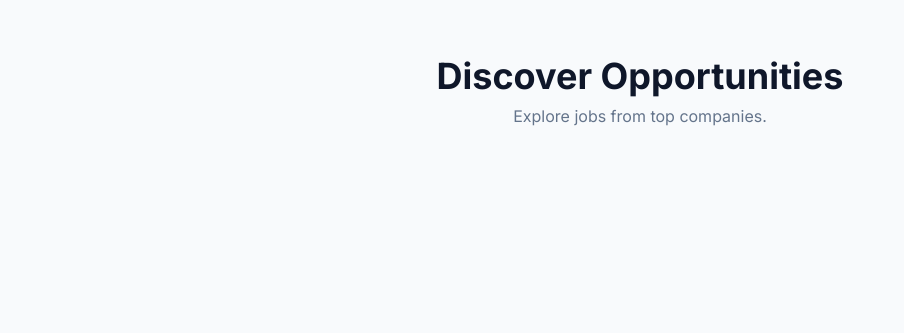
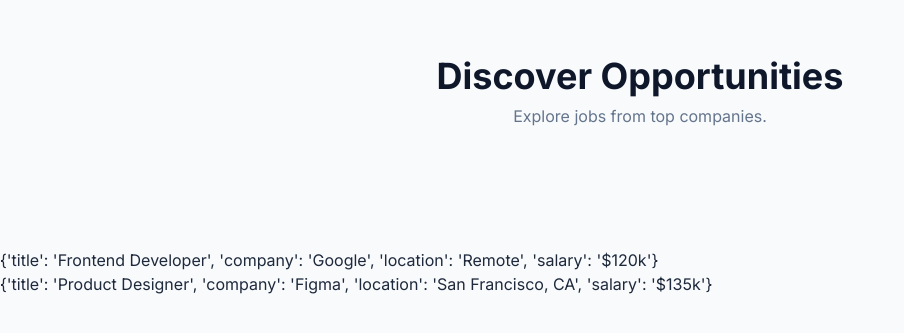
Before and after one commit to musafir1banjaara/lakshya-django, a Django app: page /home/ in a window 1280 px wide. Shown: the part 65-398 px from the top of the page, without its empty margins (0-904 px from the left). Run offline with Django 5.2, Linux system fonts and the light colour scheme; some libraries are stand-ins or nearby versions.

Commit message:
Passing, Accessing, Looping data from views to template

```diff
--- a/myapp/templates/index.html
+++ b/myapp/templates/index.html
@@ -52,6 +52,11 @@
             <p class="text-slate-500">No jobs posted yet. Click "Add Job" to get started.</p>
         </div>
     </main>
+    <ul>
+        {% for job in jobs %}
+        <li>{{job}}</li>
+        {% endfor %}
+    </ul>
 
 </body>
 
--- a/myapp/views.py
+++ b/myapp/views.py
@@ -1,9 +1,24 @@
 from django.shortcuts import render
 from django.http import HttpResponse
 
+
+
+jobs = [
+       { "title" : "Frontend Developer",
+         "company" : "Google",
+         "location" : "Remote",
+         "salary" : "$120k"
+       },
+       { "title" : "Product Designer",
+         "company" : "Figma",
+         "location" : "San Francisco, CA",
+         "salary" : "$135k"
+        }
+        ]
+
 # Create your views here.
 def home(request):
-    return render(request, "index.html")
+    return render(request, "index.html", {"jobs":jobs})
 
 
 def about(request):
```
